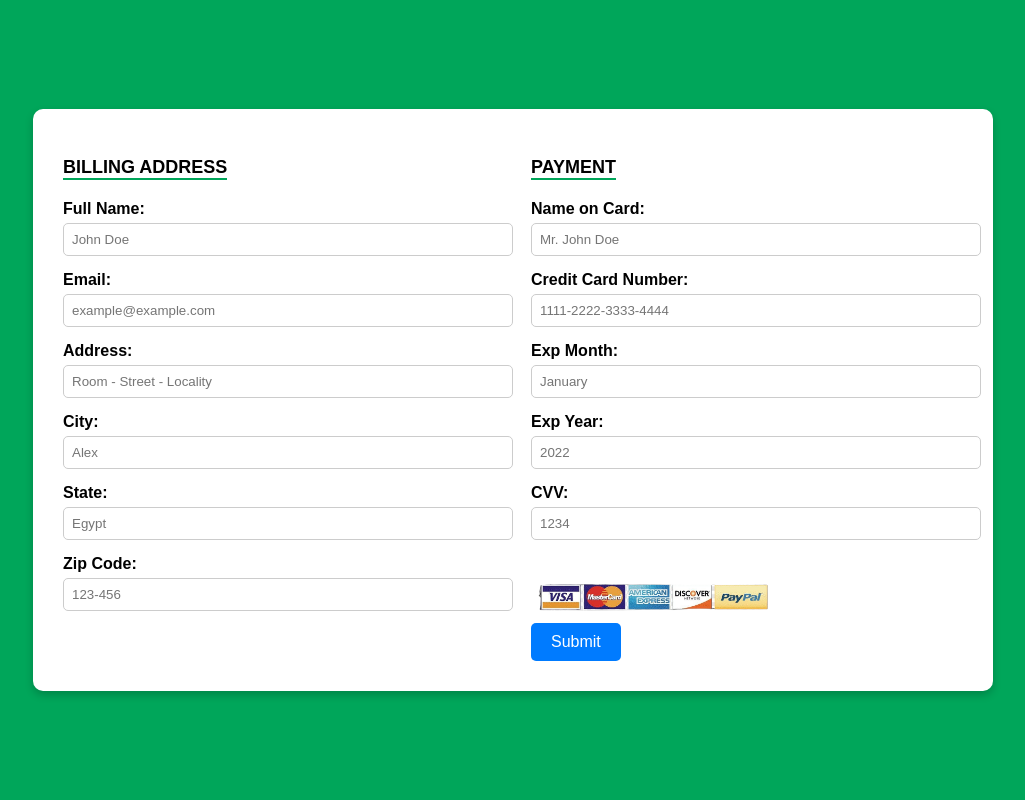
After one commit to ShadyYasser2003/Software_project, a PHP site: page /payment.php in a window 1280 px wide. The commit adds this page. Shown: the whole page, without its empty margins (127-1152 px from the left). Run offline with PHP 8.4, Linux system fonts and the light colour scheme.

Commit message:
more info

```diff
--- a/card.php
+++ b/card.php
@@ -115,7 +115,7 @@ echo"
    ?>
     <center><br>
         <a id='aa' href="shop.php"> الرجوع الي صفحة المنتجات</a><br><br>
-        <a class="a2" href="payment.html"> تأكيد الشراء</a>
+        <a class="a2" href="payment.php"> تأكيد الشراء</a>
     </center>
 </body>
 </html>
--- /dev/null
+++ b/payment.php
@@ -0,0 +1,193 @@
+<?php
+// الاتصال بقاعدة البيانات
+$servername = "localhost";
+$username = "root";
+$password = "";
+$dbname = "brothers";
+
+$conn = new mysqli($servername, $username, $password, $dbname);
+
+// التحقق من الاتصال
+if ($conn->connect_error) {
+    die("فشل الاتصال بقاعدة البيانات: " . $conn->connect_error);
+}
+
+// التحقق من إرسال البيانات
+if ($_SERVER["REQUEST_METHOD"] == "POST") {
+    $full_name = $_POST['full_name'];
+    $email = $_POST['email'];
+    $address = $_POST['address'];
+    $city = $_POST['city'];
+    $state = $_POST['state'];
+    $zip_code = $_POST['zip_code'];
+
+    $card_name = $_POST['card_name'];
+    $card_number = $_POST['card_number'];
+    $exp_month = $_POST['exp_month'];
+    $exp_year = $_POST['exp_year'];
+    $cvv = $_POST['cvv'];
+
+    // إدخال بيانات الفاتورة
+    $sql_billing = "INSERT INTO billing_info (full_name, email, address, city, state, zip_code)
+                    VALUES ('$full_name', '$email', '$address', '$city', '$state', '$zip_code')";
+
+    if ($conn->query($sql_billing) === TRUE) {
+        // إدخال بيانات الدفع
+        $sql_payment = "INSERT INTO payment_info (card_name, card_number, exp_month, exp_year, cvv)
+                        VALUES ('$card_name', '$card_number', '$exp_month', '$exp_year', '$cvv')";
+
+        if ($conn->query($sql_payment) === TRUE) {
+            $message = "تم حفظ البيانات بنجاح!";
+        } else {
+            $message = "خطأ في حفظ بيانات الدفع: " . $conn->error;
+        }
+    } else {
+        $message = "خطأ في حفظ بيانات الفاتورة: " . $conn->error;
+    }
+}
+?>
+
+<!DOCTYPE html>
+<html lang="en">
+<head>
+    <meta charset="UTF-8">
+    <meta http-equiv="X-UA-Compatible" content="IE=edge">
+    <meta name="viewport" content="width=device-width, initial-scale=1.0">
+    <title>Payment Form</title>
+    <style>
+        body {
+            font-family: Arial, sans-serif;
+            margin: 0;
+            padding: 0;
+            display: flex;
+            justify-content: center;
+            align-items: center;
+            height: 100vh;
+            background-color: #00a65a;
+        }
+        .container {
+            background: white;
+            padding: 30px;
+            border-radius: 10px;
+            box-shadow: 0 4px 8px rgba(0, 0, 0, 0.2);
+            max-width: 900px;
+            width: 100%;
+            display: flex;
+            justify-content: space-between;
+            flex-wrap: wrap;
+        }
+        .container .section {
+            width: 48%;
+        }
+        .section h3 {
+            margin-bottom: 20px;
+            font-size: 18px;
+            text-transform: uppercase;
+            border-bottom: 2px solid #00a65a;
+            display: inline-block;
+        }
+        .inputBox {
+            margin-bottom: 15px;
+        }
+        .inputBox span {
+            display: block;
+            font-weight: bold;
+            margin-bottom: 5px;
+        }
+        .inputBox input {
+            width: 100%;
+            padding: 8px;
+            border: 1px solid #ccc;
+            border-radius: 5px;
+        }
+        button {
+            background-color: #007BFF;
+            color: white;
+            border: none;
+            padding: 10px 20px;
+            border-radius: 5px;
+            font-size: 16px;
+            cursor: pointer;
+            transition: background-color 0.3s, transform 0.2s;
+        }
+        button:hover {
+            background-color: #0056b3;
+        }
+        .message {
+            margin-top: 10px;
+            color: green;
+        }
+        .cards {
+            display: flex;
+            gap: 10px;
+            margin-top: 10px;
+        }
+        .cards img {
+            width: 245px;
+        }
+    </style>
+</head>
+<body>
+    <div class="container">
+        <div class="section">
+            <h3>Billing Address</h3>
+            <form method="POST" action="">
+                <div class="inputBox">
+                    <span>Full Name:</span>
+                    <input type="text" name="full_name" placeholder="John Doe" required>
+                </div>
+                <div class="inputBox">
+                    <span>Email:</span>
+                    <input type="email" name="email" placeholder="example@example.com" required>
+                </div>
+                <div class="inputBox">
+                    <span>Address:</span>
+                    <input type="text" name="address" placeholder="Room - Street - Locality" required>
+                </div>
+                <div class="inputBox">
+                    <span>City:</span>
+                    <input type="text" name="city" placeholder="Alex" required>
+                </div>
+                <div class="inputBox">
+                    <span>State:</span>
+                    <input type="text" name="state" placeholder="Egypt" required>
+                </div>
+                <div class="inputBox">
+                    <span>Zip Code:</span>
+                    <input type="text" name="zip_code" placeholder="123-456" required>
+                </div>
+        </div>
+        <div class="section">
+            <h3>Payment</h3>
+                <div class="inputBox">
+                    <span>Name on Card:</span>
+                    <input type="text" name="card_name" placeholder="Mr. John Doe" required>
+                </div>
+                <div class="inputBox">
+                    <span>Credit Card Number:</span>
+                    <input type="number" name="card_number" placeholder="1111-2222-3333-4444" required>
+                </div>
+                <div class="inputBox">
+                    <span>Exp Month:</span>
+                    <input type="text" name="exp_month" placeholder="January" required>
+                </div>
+                <div class="inputBox">
+                    <span>Exp Year:</span>
+                    <input type="number" name="exp_year" placeholder="2022" required>
+                </div>
+                <div class="inputBox">
+                    <span>CVV:</span>
+                    <input type="text" name="cvv" placeholder="1234" required>
+                </div>
+                <div class="cards">
+                    <img src="cards2.png" alt="PayPal">
+                </div>
+                <button type="submit">Submit</button>
+                <?php if (isset($message)) { ?>
+                    <div class="message"><?php echo $message; ?></div>
+                <?php } ?>
+            </form>
+        </div>
+    </div>
+</body>
+</html>
--- a/process_login.php
+++ b/process_login.php
@@ -22,7 +22,7 @@ if ($_SERVER["REQUEST_METHOD"] == "POST") {
 
     // التحقق من صحة البريد الإلكتروني
     if (!filter_var($email, FILTER_VALIDATE_EMAIL)) {
-        die("Invalid email format. Please try again.");
+        die("<h1 style = 'text-align:center;'>Invalid email format. Please try again.");
     }
 
     // التحقق بناءً على الدور
@@ -37,7 +37,7 @@ if ($_SERVER["REQUEST_METHOD"] == "POST") {
         $stmt = $conn->prepare($sql);
         $stmt->bind_param("ss", $email, $password);
     } else {
-        die("Invalid role. Please try again.");
+        die("<h1 style = 'text-align:center;'> Invalid role. Please try again.");
     }
 
     $stmt->execute();
@@ -53,7 +53,7 @@ if ($_SERVER["REQUEST_METHOD"] == "POST") {
         exit();
     } else {
         // في حالة بيانات غير صحيحة
-        die("بيانات تسجيل الدخول غير صحيحة. يرجى المحاولة مرة أخرى.");
+        die("<h1 style = 'text-align:center;'>بيانات تسجيل الدخول غير صحيحة. يرجى المحاولة مرة أخرى.</h1>");
     }
 
     // إغلاق الاستعلام
--- a/process_signup.php
+++ b/process_signup.php
@@ -23,12 +23,12 @@ if ($_SERVER["REQUEST_METHOD"] == "POST") {
 
     // التحقق من أن كلمة المرور متطابقة
     if ($password !== $confirm_password) {
-        die("كلمة المرور غير متطابقة. يرجى المحاولة مرة أخرى.");
+        die("<h1 style = 'text-align:center;'>كلمة المرور غير متطابقة. يرجى المحاولة مرة أخرى.");
     }
 
     // التحقق من صحة البريد الإلكتروني
     if (!filter_var($email, FILTER_VALIDATE_EMAIL)) {
-        die("تنسيق البريد الإلكتروني غير صحيح. يرجى المحاولة مرة أخرى.");
+        die("<h1 style = 'text-align:center;'>تنسيق البريد الإلكتروني غير صحيح. يرجى المحاولة مرة أخرى.");
     }
 
     // التحقق من أن البريد الإلكتروني غير موجود مسبقًا
@@ -38,7 +38,7 @@ if ($_SERVER["REQUEST_METHOD"] == "POST") {
     $stmt_check->execute();
     $result = $stmt_check->get_result();
     if ($result->num_rows > 0) {
-        die("البريد الإلكتروني مسجل بالفعل. يرجى استخدام بريد إلكتروني آخر.");
+        die("<h1 style = 'text-align:center;'>البريد الإلكتروني مسجل بالفعل. يرجى استخدام بريد إلكتروني آخر.");
     }
 
     // تشفير كلمة المرور
```
Also changed, not shown: payment.html (deleted, +0 -112 lines), cards.png (added), cards2.png (added), images/1.jpeg (added), images/2.jpeg, 2 other files.
